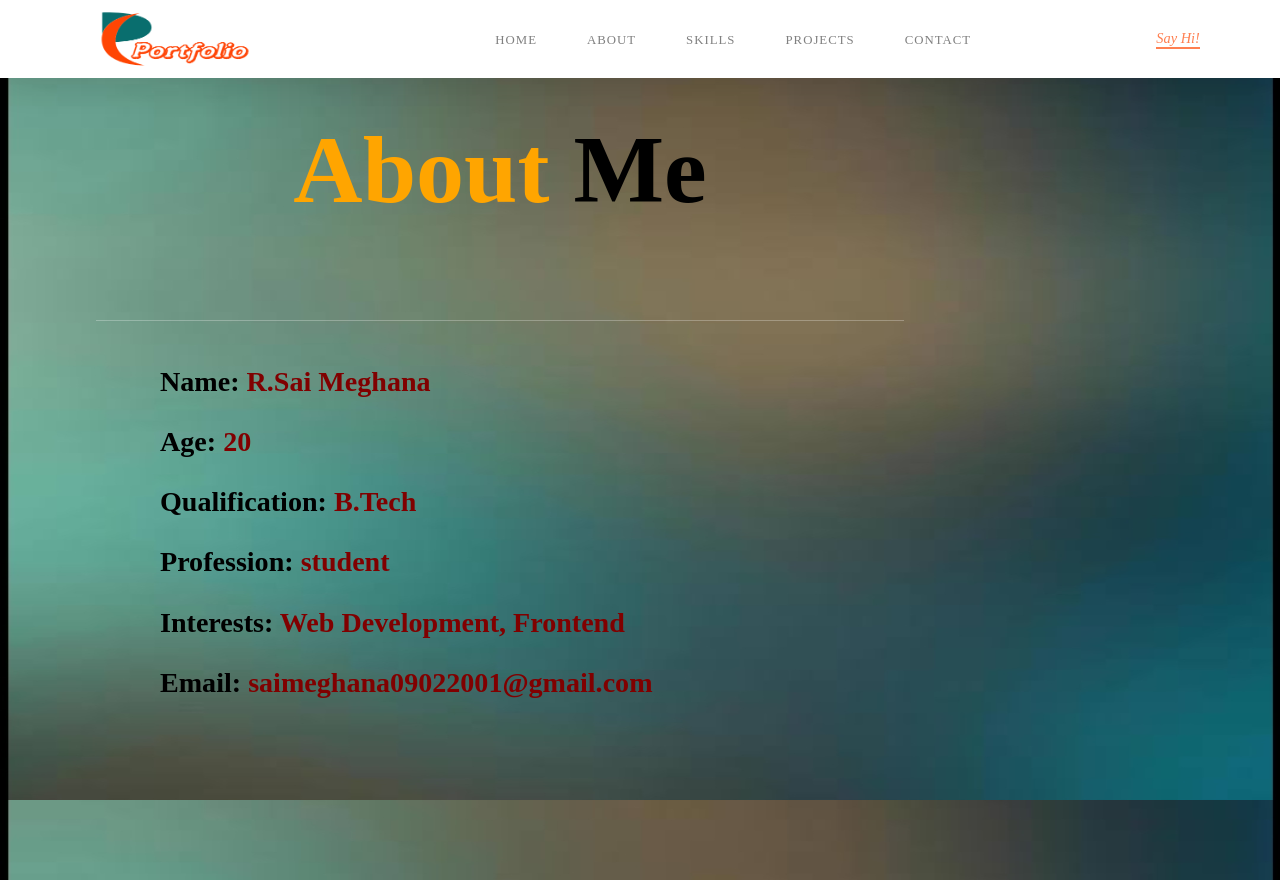
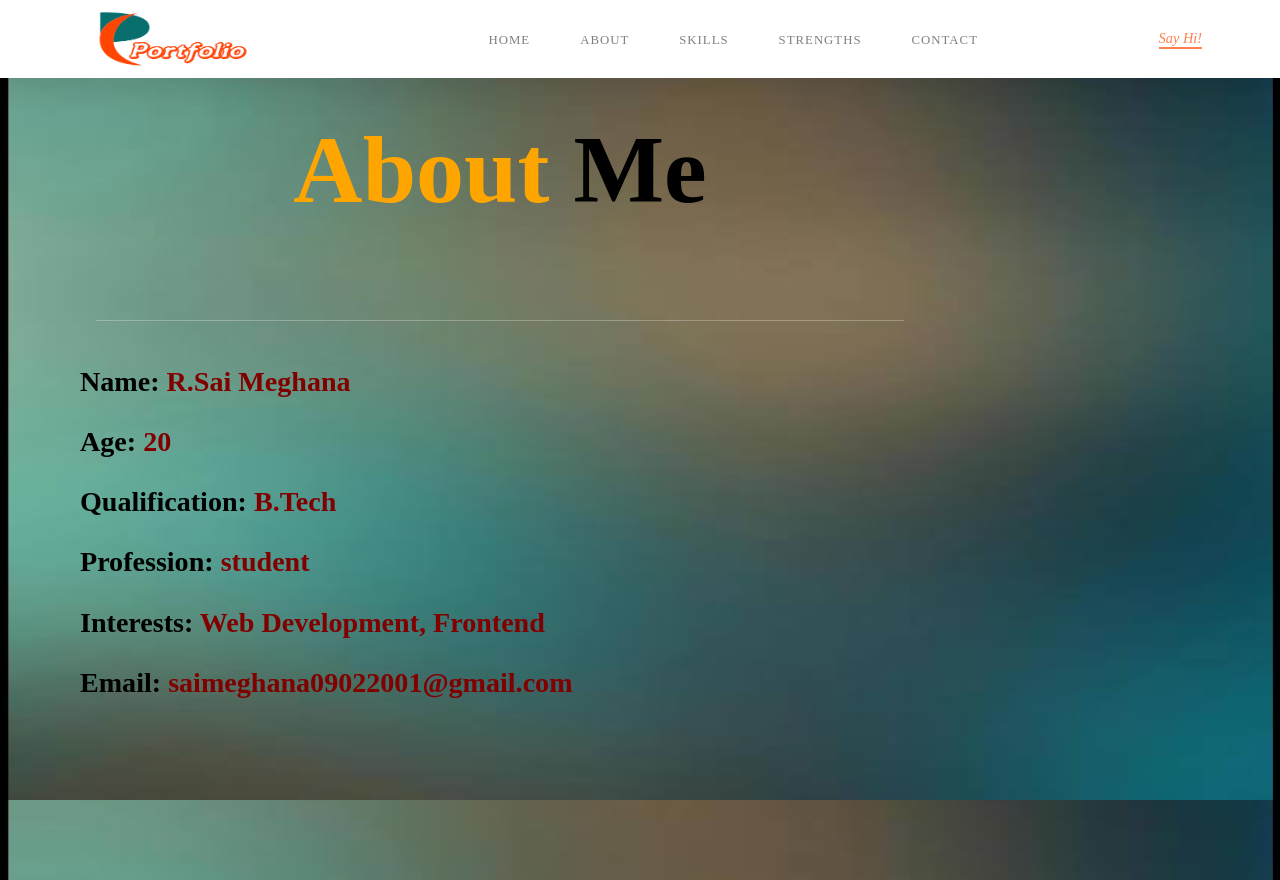
Before and after one commit to Meghana-Ravooru/portfolio1, a PHP site: page /about.html in a window 1280 px wide. Run offline with PHP 8.4, Linux system fonts and the light colour scheme.

Commit message:
Add files via upload

```diff
--- a/about.css
+++ b/about.css
@@ -77,5 +77,5 @@ a{
 .about .row .info{
   flex: 1 1 48rem;
   padding: 1rem 1rem;
-  padding-left: 10rem;
+  padding-left: 5rem;
 }
--- a/about.html
+++ b/about.html
@@ -23,7 +23,7 @@ body{
     <li><a href="index.html">Home</a></li>
     <li><a href="about.html">About</a></li>
     <li><a href="skills.html">Skills</a></li>
-    <li><a href="strength.html">projects</a></li>
+    <li><a href="strength.html">strengths</a></li>
     <li><a href="contact.html">Contact</a></li>
   </ul>
   <a href="#" class="hey"><em>Say Hi!</em></a>
--- a/skills.html
+++ b/skills.html
@@ -24,7 +24,7 @@ body{
        <li><a href="index.html">Home</a></li>
        <li><a href="about.html">About</a></li>
        <li><a href="skills.html">Skills</a></li>
-       <li><a href="strength.html">projects</a></li>
+       <li><a href="strength.html">strengths</a></li>
        <li><a href="contact.html">Contact</a></li>
      </ul>
      <a href="#" class="hey"><em>Say Hi!</em></a>
--- a/strength.html
+++ b/strength.html
@@ -24,7 +24,7 @@ body{
        <li><a href="index.html">Home</a></li>
        <li><a href="about.html">About</a></li>
        <li><a href="skills.html">Skills</a></li>
-       <li><a href="strength.html">projects</a></li>
+       <li><a href="strength.html">strengths</a></li>
        <li><a href="contact.html">Contact</a></li>
      </ul>
      <a href="#" class="hey"><em>Say Hi!</em></a>
```
